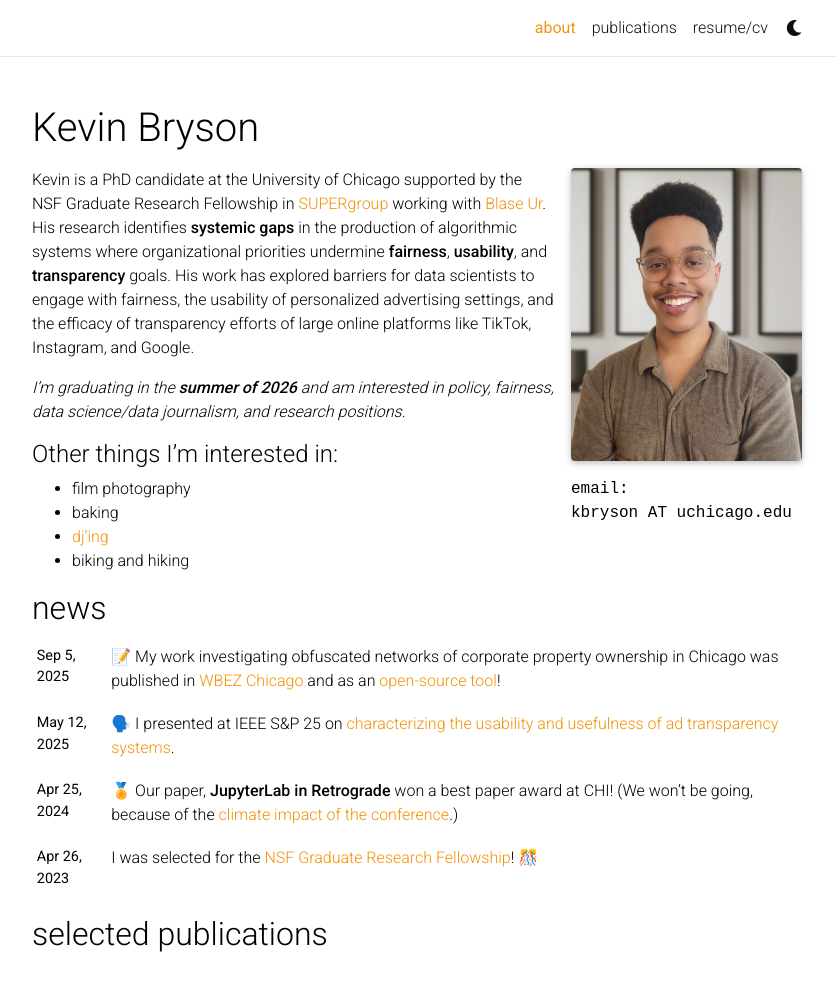
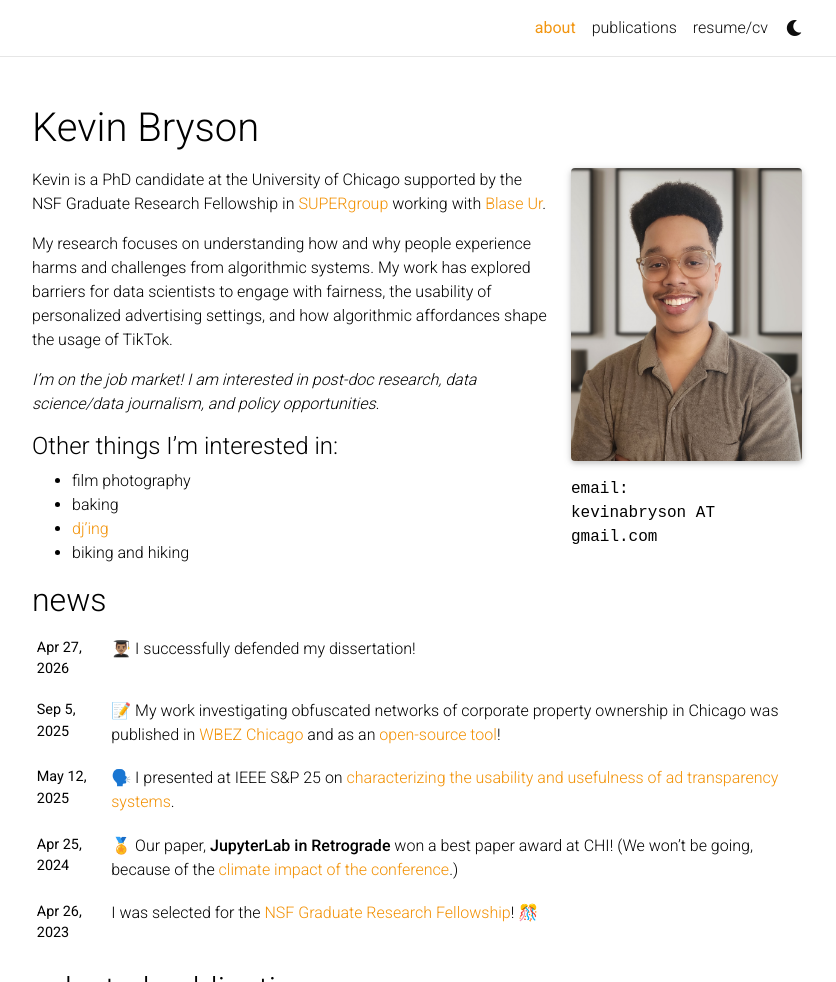
Before and after one commit to cmdkev/cmdkev.github.io, a Jekyll site: the page built from _pages/about.md, in a window 1280 px wide and 1306 px high, cut to the strip 0-982 px from the top of the window. Shown: the whole strip, without its empty margins (223-1059 px from the left). Built offline with Jekyll 4.4.1, drawn with Linux system fonts in a browser that asks for light colours; full-size pictures stand in for the smaller copies a plugin makes; emoji names are drawn with the system emoji font; comment, search, counter and statistics services are not loaded; a style sheet for code colours, icons or effects is not loaded.

Commit message:
grad update

```diff
--- a/_layouts/bib.html
+++ b/_layouts/bib.html
@@ -185,7 +185,7 @@
             <a href="{{ entry.website }}" class="btn btn-sm z-depth-0" role="button">Website</a>
           {%- endif %}
           </div>
-          {% if site.badges %}
+          <!-- {% if site.badges %}
           <div class="badges">
             {%- if site.badges.altmetric_badge %}
             <span class="altmetric-embed" data-hide-no-mentions="true" data-hide-less-than="15" data-badge-type="2" data-badge-popover="right"
@@ -214,7 +214,7 @@
               data-hide-zero-citations="true" data-style="small_rectangle" data-legend="hover-right" style="margin-bottom: 3px;"></span>
             {%- endif %}
           </div>
-          {%- endif %}
+          {%- endif %} -->
 
           {% if entry.abstract -%}
           <!-- Hidden abstract block -->
--- a/_pages/about.md
+++ b/_pages/about.md
@@ -10,7 +10,7 @@ profile:
   image_circular: false # crops the image to make it circular
   address: >
     <p>email:</p>
-    <p>kbryson AT uchicago.edu
+    <p>kevinabryson AT gmail.com
 
 news: true  # includes a list of news items
 latest_posts: true  # includes a list of the newest posts
@@ -19,10 +19,11 @@ social: true  # includes social icons at the bottom of the page
 ---
 
 Kevin is a PhD candidate at the University of Chicago supported by the NSF Graduate Research Fellowship in [SUPERgroup](https://super.cs.uchicago.edu/) working with [Blase Ur](https://www.blaseur.com/).
-His research identifies **systemic gaps** in the production of algorithmic systems where organizational priorities undermine **fairness**, **usability**, and **transparency** goals.
-His work has explored barriers for data scientists to engage with fairness, the usability of personalized advertising settings, and the efficacy of transparency efforts of large online platforms like TikTok, Instagram, and Google.
 
-*I'm graduating in the **summer of 2026** and am interested in policy, fairness, data science/data journalism, and research positions.*
+My research focuses on understanding how and why people experience harms and challenges from algorithmic systems.
+My work has explored barriers for data scientists to engage with fairness, the usability of personalized advertising settings, and how algorithmic affordances shape the usage of TikTok.
+
+*I'm on the job market! I am interested in post-doc research, data science/data journalism, and policy opportunities.*
 
 #### Other things I'm interested in:
 - film photography
```
Also changed, not shown: _news/announcement_5.md (added, +8 -0 lines).
